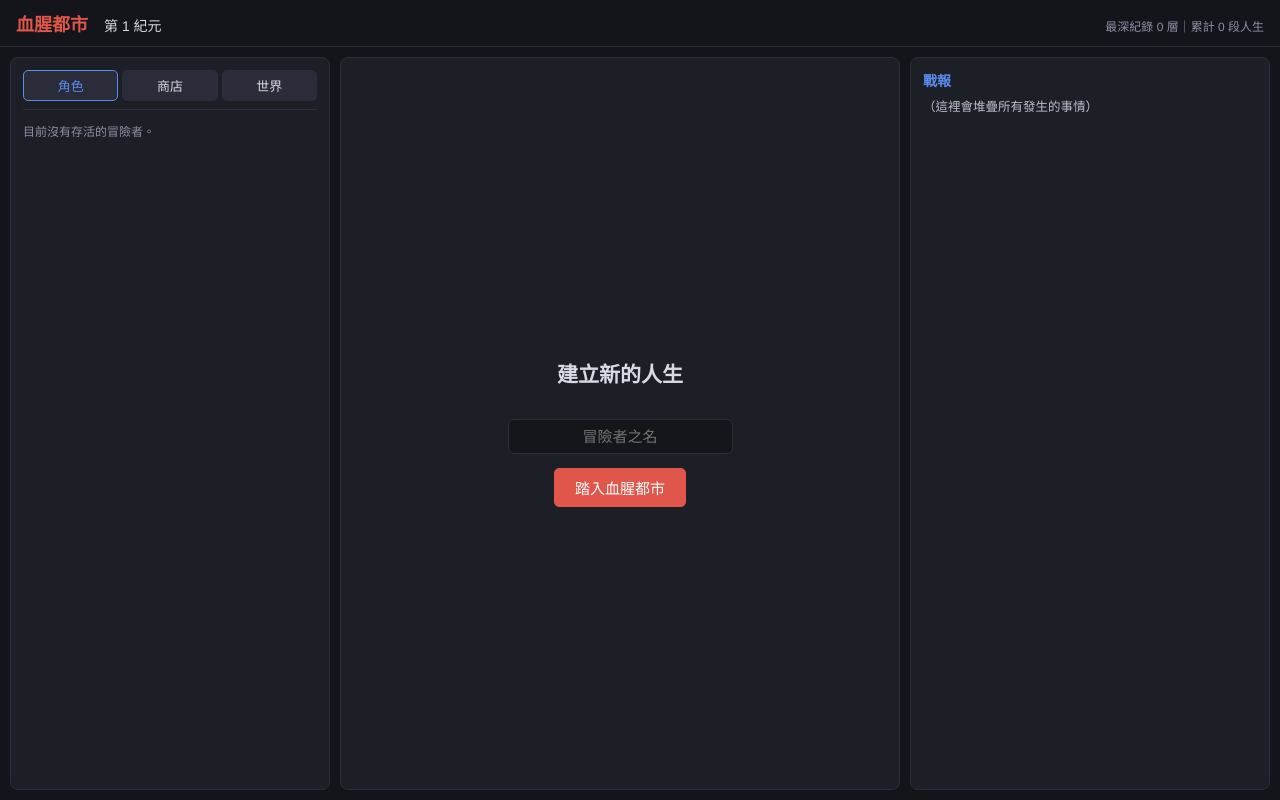
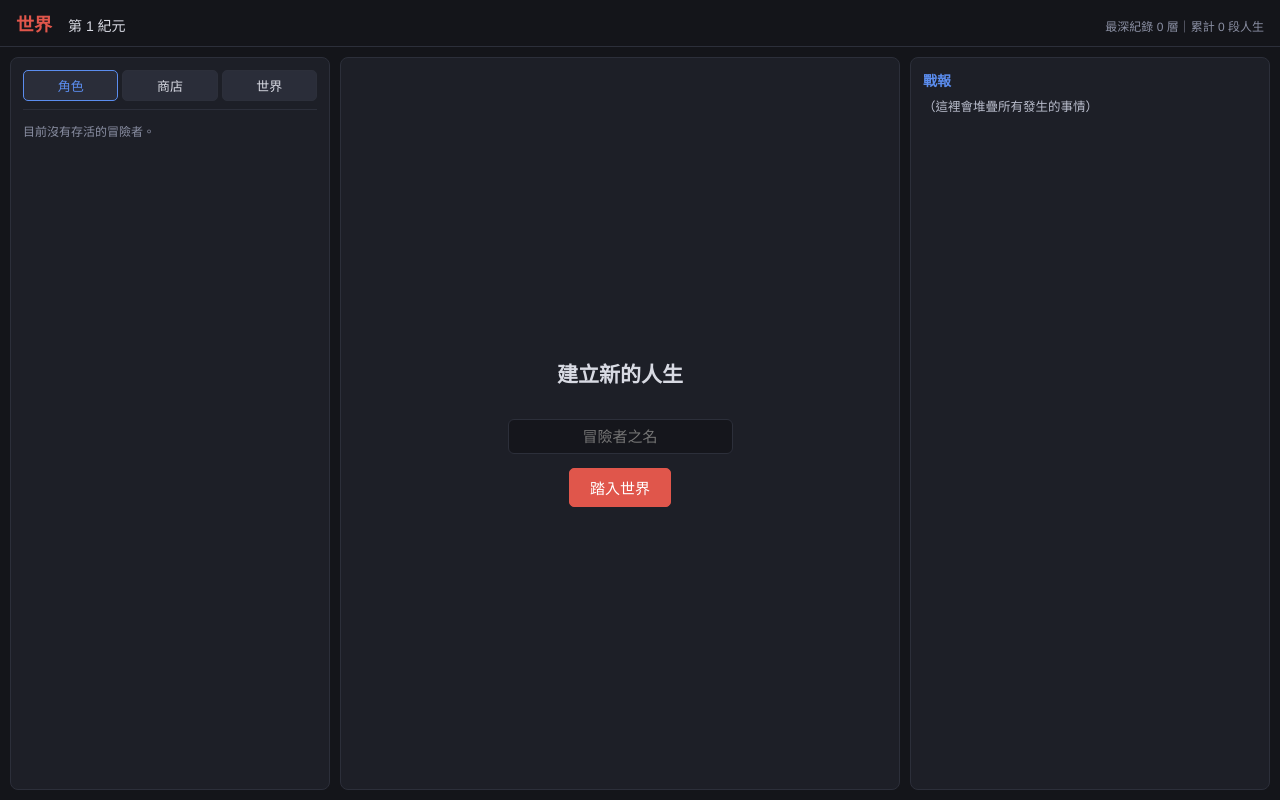
Before and after one commit to atarigo/tocodo, a Svelte app: page / in a window 1280 px wide. Both pictures are taken after a click on the button "進入遊戲". Built offline with nearby package versions, Linux system fonts and the light colour scheme.

Commit message:
feat: 遊戲名稱「血腥都市」改為「世界」

```diff
--- a/index.html
+++ b/index.html
@@ -3,7 +3,7 @@
   <head>
     <meta charset="UTF-8" />
     <meta name="viewport" content="width=device-width, initial-scale=1.0" />
-    <title>血腥都市</title>
+    <title>世界</title>
   </head>
   <body>
     <div id="app"></div>
--- a/src/web/BattleStage.svelte
+++ b/src/web/BattleStage.svelte
@@ -127,7 +127,7 @@
       {/if}
       <h2>建立新的人生</h2>
       <input placeholder="冒險者之名" bind:value={nameInput} maxlength="12" />
-      <button class="primary" onclick={() => newLife(nameInput)}>踏入血腥都市</button>
+      <button class="primary" onclick={() => newLife(nameInput)}>踏入世界</button>
     </div>
   {:else}
     <div class="arena">
@@ -148,7 +148,7 @@
         {#if ui.run}
           <span class="floor-label">第 {ui.run.floor} 層</span>
         {:else}
-          <span class="floor-label idle">血腥都市</span>
+          <span class="floor-label idle">世界</span>
         {/if}
       </div>
 
--- a/src/web/GamePage.svelte
+++ b/src/web/GamePage.svelte
@@ -7,7 +7,7 @@
 </script>
 
 <header class="topbar">
-  <h1><a class="topbar-home" href="/" onclick={(e) => { e.preventDefault(); navigate('/'); }}>血腥都市</a></h1>
+  <h1><a class="topbar-home" href="/" onclick={(e) => { e.preventDefault(); navigate('/'); }}>世界</a></h1>
   <span class="era">第 {ui.game.era} 紀元</span>
   <span class="records">最深紀錄 {ui.game.records.bestFloor} 層｜累計 {ui.game.records.lives} 段人生</span>
 </header>
--- a/src/web/Landing.svelte
+++ b/src/web/Landing.svelte
@@ -3,7 +3,7 @@
 </script>
 
 <main class="landing">
-  <h1>血腥都市</h1>
+  <h1>世界</h1>
   <p class="tagline">穿梭副本、自由配裝的 Roguelite</p>
   <div class="landing-actions">
     <button class="primary" onclick={() => navigate('/game')}>進入遊戲</button>
--- a/src/web/PlaygroundPage.svelte
+++ b/src/web/PlaygroundPage.svelte
@@ -4,7 +4,7 @@
 </script>
 
 <header class="topbar">
-  <h1><a class="topbar-home" href="/" onclick={(e) => { e.preventDefault(); navigate('/'); }}>血腥都市</a></h1>
+  <h1><a class="topbar-home" href="/" onclick={(e) => { e.preventDefault(); navigate('/'); }}>世界</a></h1>
   <span class="era">實驗室</span>
 </header>
 
--- a/src/web/actions.ts
+++ b/src/web/actions.ts
@@ -21,7 +21,7 @@ export function newLife(name: string): void {
   ui.game.records.lives += 1;
   ui.game.character = createCharacter(name.trim() || '無名者');
   ui.phase = 'idle';
-  pushLog(`${ui.game.character.name} 踏入血腥都市。這是這個世界的第 ${ui.game.records.lives} 段人生`);
+  pushLog(`${ui.game.character.name} 踏入世界。這是這個世界的第 ${ui.game.records.lives} 段人生`);
   saveGame();
 }
 
```
Also changed, not shown: 2 other files (tests, documents, lock files or other folders).
